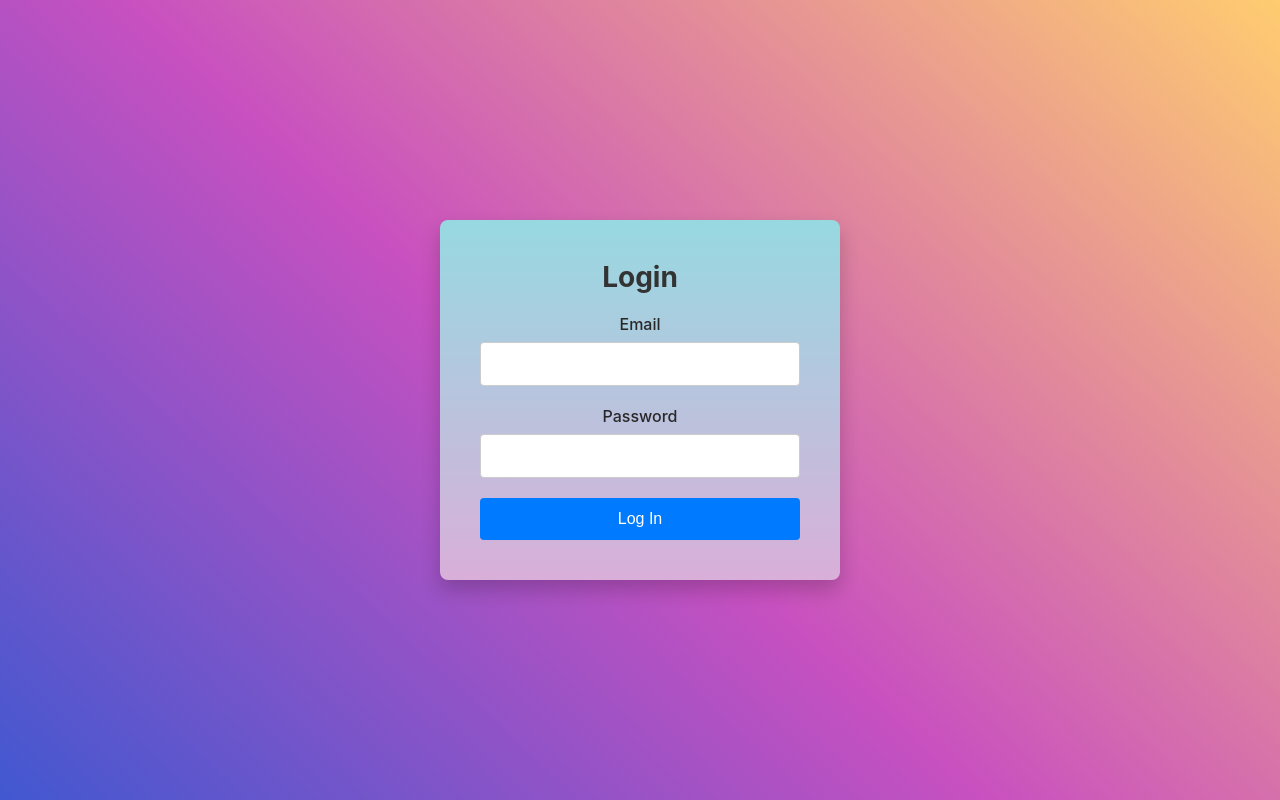
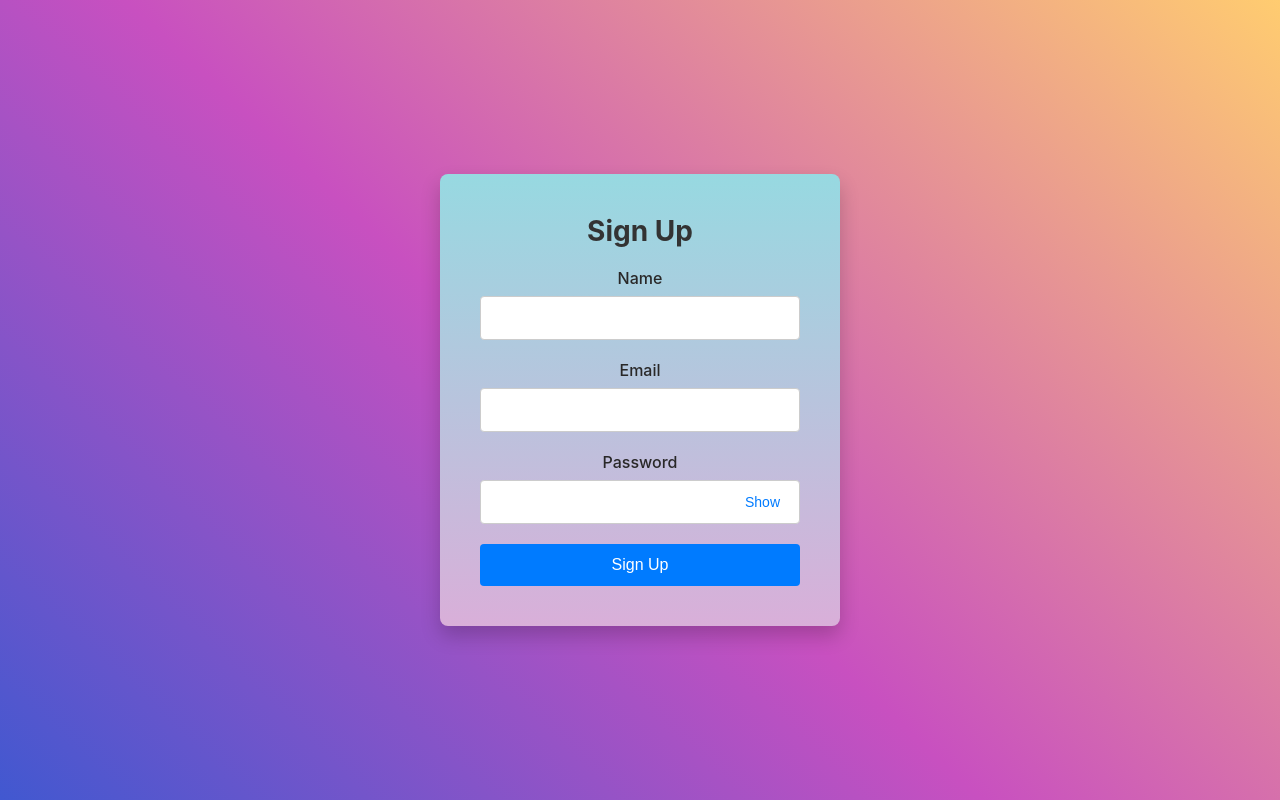
Before and after one commit to sajan1789/Notes-Taking-App, a React (Create React App) app in the folder front-end/: page / in a window 1280 px wide. Built offline with nearby package versions, Linux system fonts and the light colour scheme.

Commit message:
SignUp-page-setup

```diff
--- a/front-end/src/App.js
+++ b/front-end/src/App.js
@@ -2,12 +2,13 @@ import logo from './logo.svg';
 import './App.css';
 import MainRoutes from './Pages/MainRoutes';
 import Login from './Pages/Login';
+import Signup from './Pages/SignUp';
 
 function App() {
   return (
     <div className="App">
       {/* <MainRoutes/> */}
-      <Login/>
+      <Signup/>
     </div>
   );
 }
--- a/front-end/src/Pages/Login.jsx
+++ b/front-end/src/Pages/Login.jsx
@@ -4,7 +4,7 @@ import '../Styles/login.css'
 const Login = () => {
   const [username, setUsername] = useState('');
   const [password, setPassword] = useState('');
-
+  const [showPassword, setShowPassword] = useState(false);
   const handleLogin = (e) => {
     e.preventDefault();
     // You can implement the login logic here
@@ -24,12 +24,21 @@ const Login = () => {
         </div>
         <div className="input-group">
           <label htmlFor="password">Password</label>
-          <input
-            type="password"
-            id="password"
-            value={password}
-            onChange={(e) => setPassword(e.target.value)}
-          />
+          <div className="password-input">
+            <input
+              type={showPassword ? 'text' : 'password'}
+              id="password"
+              value={password}
+              onChange={(e) => setPassword(e.target.value)}
+            />
+            <button
+              type="button"
+              className="toggle-password"
+              onClick={() => setShowPassword(!showPassword)}
+            >
+              {showPassword ? 'Hide' : 'Show'}
+            </button>
+          </div>
         </div>
         <button type="submit" className="login-button">
           Log In
--- a/front-end/src/Pages/SignUp.jsx
+++ b/front-end/src/Pages/SignUp.jsx
@@ -1,9 +1,62 @@
-import React from 'react'
+import React, { useState } from 'react';
+import '../Styles/login.css'
+const Signup = () => {
+  const [name, setName] = useState('');
+  const [username, setUsername] = useState('');
+  const [password, setPassword] = useState('');
+  const [showPassword, setShowPassword] = useState(false);
 
-const SignUp = () => {
+  const handleSignup = (e) => {
+    e.preventDefault();
+    // You can implement the signup logic here
+  };
+
   return (
-    <div>SignUp</div>
-  )
-}
+    <div className="login-container">
+      <form className="login-form" onSubmit={handleSignup}>
+        <h2>Sign Up</h2>
+        <div className="input-group">
+          <label htmlFor="name">Name</label>
+          <input
+            type="text"
+            id="name"
+            value={name}
+            onChange={(e) => setName(e.target.value)}
+          />
+        </div>
+        <div className="input-group">
+          <label htmlFor="username">Email</label>
+          <input
+            type="text"
+            id="username"
+            value={username}
+            onChange={(e) => setUsername(e.target.value)}
+          />
+        </div>
+        <div className="input-group">
+          <label htmlFor="password">Password</label>
+          <div className="password-input">
+            <input
+              type={showPassword ? 'text' : 'password'}
+              id="password"
+              value={password}
+              onChange={(e) => setPassword(e.target.value)}
+            />
+            <button
+              type="button"
+              className="toggle-password"
+              onClick={() => setShowPassword(!showPassword)}
+            >
+              {showPassword ? 'Hide' : 'Show'}
+            </button>
+          </div>
+        </div>
+        <button type="submit" className="login-button">
+          Sign Up
+        </button>
+      </form>
+    </div>
+  );
+};
 
-export default SignUp
+export default Signup;
--- a/front-end/src/Styles/login.css
+++ b/front-end/src/Styles/login.css
@@ -65,6 +65,27 @@ background-image: linear-gradient(0deg, #D9AFD9 0%, #97D9E1 100%);
   .login-button:hover {
     background-color: #0056b3;
   }
+  .password-input {
+    display: flex;
+    align-items: center;
+    position: relative;
+  }
+
+  .toggle-password {
+    background: none;
+    border: none;
+    padding: 0;
+    margin: 0;
+    cursor: pointer;
+    position: absolute;
+    right: 20px;
+    top: 50%;
+    transform: translateY(-50%);
+    font-size: 14px;
+    color: #007bff;
+    outline: none;
+  }
+
   @media (max-width: 768px) {
     .login-form {
       padding: 20px;
```
